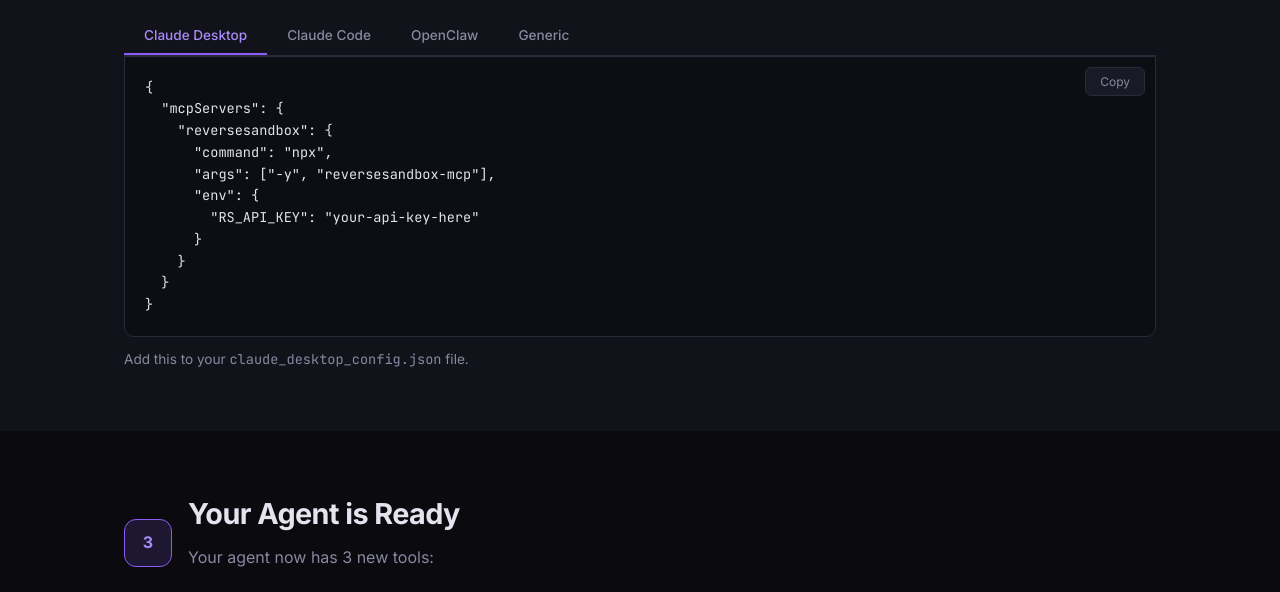
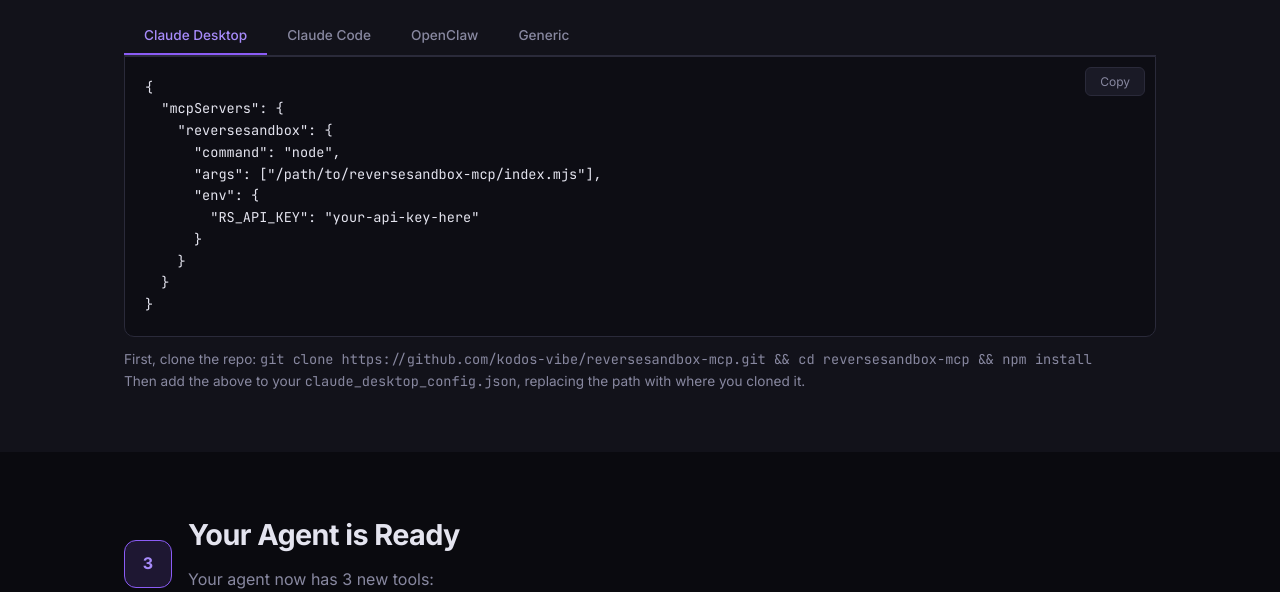
Before and after one commit to kodos-vibe/reversesandbox-landing, a website: page public/guide.html in a window 1280 px wide. Shown: the part 784-1376 px from the top of the page. Drawn offline with Linux system fonts and the light colour scheme; no server answers.

Commit message:
fix: all guide tabs use GitHub clone install (npm not published yet)

```diff
--- a/public/guide.html
+++ b/public/guide.html
@@ -165,8 +165,8 @@ footer{border-top:1px solid var(--border);padding:32px 0}
         <pre id="code-claude-desktop">{
   "mcpServers": {
     "reversesandbox": {
-      "command": "npx",
-      "args": ["-y", "reversesandbox-mcp"],
+      "command": "node",
+      "args": ["/path/to/reversesandbox-mcp/index.mjs"],
       "env": {
         "RS_API_KEY": "your-api-key-here"
       }
@@ -174,7 +174,10 @@ footer{border-top:1px solid var(--border);padding:32px 0}
   }
 }</pre>
       </div>
-      <p style="color:var(--text2);font-size:.85rem;margin-top:12px">Add this to your <code>claude_desktop_config.json</code> file.</p>
+      <p style="color:var(--text2);font-size:.85rem;margin-top:12px">
+        First, clone the repo: <code>git clone https://github.com/kodos-vibe/reversesandbox-mcp.git &amp;&amp; cd reversesandbox-mcp &amp;&amp; npm install</code><br>
+        Then add the above to your <code>claude_desktop_config.json</code>, replacing the path with where you cloned it.
+      </p>
     </div>
 
     <div class="tab-panel" id="tab-claude-code">
@@ -207,8 +210,8 @@ cd reversesandbox-mcp &amp;&amp; npm install</pre>
         <pre id="code-openclaw">{
   "mcpServers": {
     "reversesandbox": {
-      "command": "npx",
-      "args": ["-y", "reversesandbox-mcp"],
+      "command": "node",
+      "args": ["/path/to/reversesandbox-mcp/index.mjs"],
       "env": {
         "RS_API_KEY": "your-api-key-here"
       }
@@ -216,7 +219,10 @@ cd reversesandbox-mcp &amp;&amp; npm install</pre>
   }
 }</pre>
       </div>
-      <p style="color:var(--text2);font-size:.85rem;margin-top:12px">Add this to your <code>.mcp.json</code> file in your project root.</p>
+      <p style="color:var(--text2);font-size:.85rem;margin-top:12px">
+        First, clone the repo: <code>git clone https://github.com/kodos-vibe/reversesandbox-mcp.git &amp;&amp; cd reversesandbox-mcp &amp;&amp; npm install</code><br>
+        Then add the above to your <code>.mcp.json</code> in your project root, replacing the path.
+      </p>
     </div>
 
     <div class="tab-panel" id="tab-generic">
```
